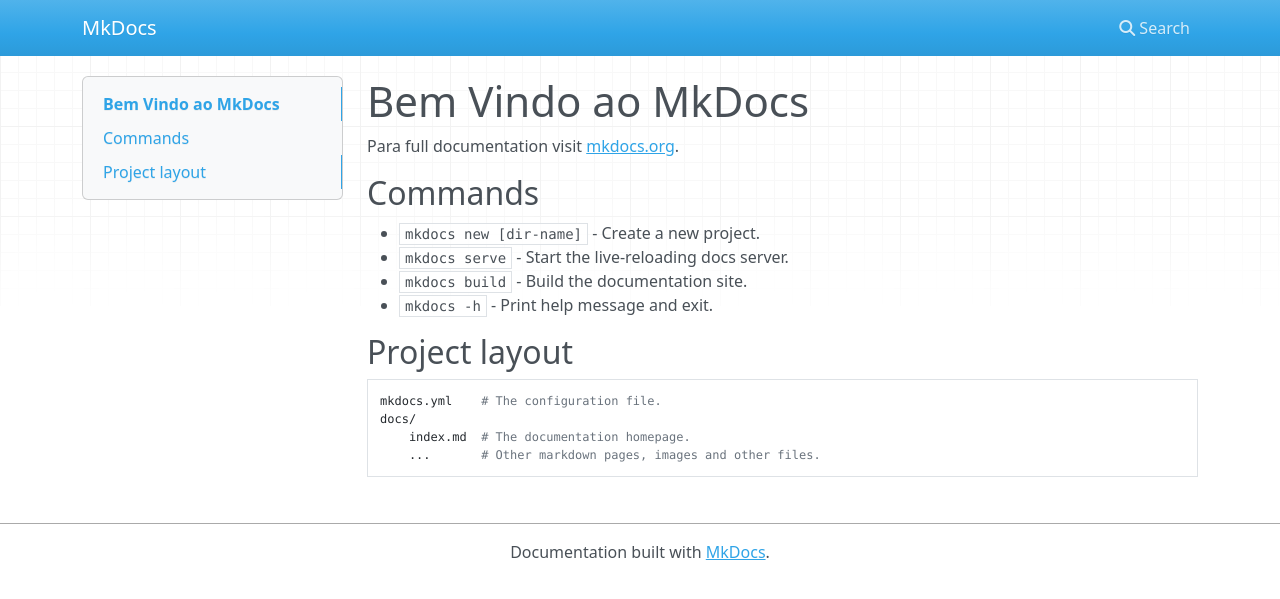
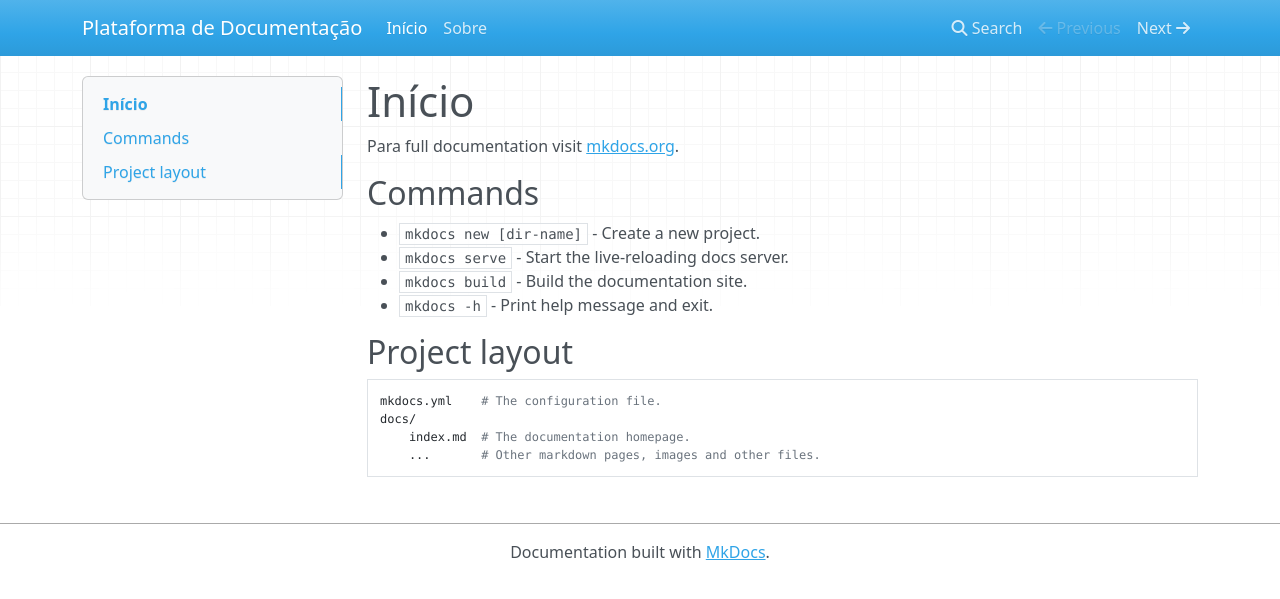
Before and after one commit to rikemorais/rikemorais.youtube.mkdocs, an MkDocs documentation site: the page built from docs/index.md, in a window 1280 px wide. Shown: the top 599 px of the page. Built offline with MkDocs 1.6.1, drawn with Linux system fonts in a browser that asks for light colours; nearby versions of some CDN libraries.

Commit message:
Aula 08 - Nav - Parte 01

```diff
--- a/docs/index.md
+++ b/docs/index.md
@@ -1,4 +1,4 @@
-# Bem Vindo ao MkDocs
+# Início
 
 Para full documentation visit [mkdocs.org](https://www.mkdocs.org).
 
--- a/mkdocs.yml
+++ b/mkdocs.yml
@@ -1 +1,4 @@
-site_name: MkDocs
+site_name: Plataforma de Documentação
+nav:
+  - 'index.md'
+  - 'sobre.md'
```
Also changed, not shown: docs/sobre.md (added, +3 -0 lines).
